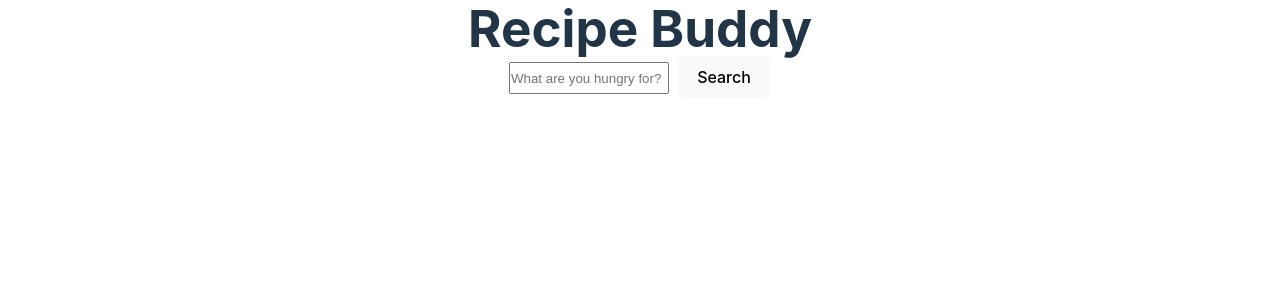
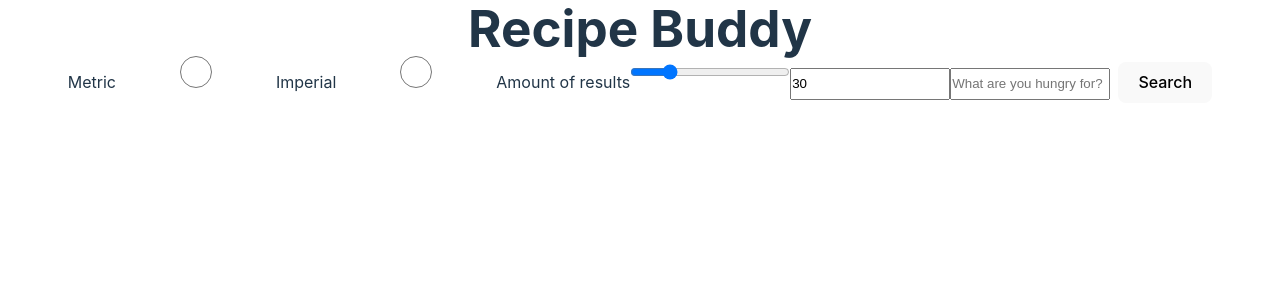
Before and after one commit to adamkumlin/recipe-buddy, a React (Vite) app in the folder recipe-buddy/: page / in a window 1280 px wide. Shown: the top 300 px of the page. Built offline with nearby package versions, Linux system fonts and the light colour scheme.

Commit message:
rename types, add results amount feature

```diff
--- a/recipe-buddy/src/App.tsx
+++ b/recipe-buddy/src/App.tsx
@@ -1,20 +1,23 @@
 import Header from "./components/Header";
 import "./App.css";
 import SearchBar from "./components/SearchBar";
-import React, { useState } from "react";
+import { useState } from "react";
 import RecipeList from "./components/RecipeList";
-import type RecipeT from "./types/RecipeT";
+import type Recipe from "./types/Recipe";
+import type Unit from "./types/Unit";
 
 const App: React.FC = () => {
   const [query, setQuery] = useState<string>("");
-  const [data, setData] = useState<RecipeT[]>([]);
-  const uri = `https://api.edamam.com/search?q=${query}&to=30&app_id=dc16785e&app_key=51a3c7a8caa9e47cc8cfeedfabd62559&diet=low-carb`;
+  const [units, setUnits] = useState<Unit>("metric");
+  const [data, setData] = useState<Recipe[]>([]);
+  const [resultsAmount, setResultsAmount] = useState<number>(30);
+  const uri = `https://api.edamam.com/search?q=${query}&to=${resultsAmount}&app_id=dc16785e&app_key=51a3c7a8caa9e47cc8cfeedfabd62559&diet=low-carb`;
 
   function search(): void {
     fetch(uri)
       .then(async (response) => await response.json())
       .then((json) => {
-        setData(json.hits as RecipeT[]);
+        setData(json.hits as Recipe[]);
       })
       .catch((error) => {
         console.log(error);
@@ -25,16 +28,17 @@ const App: React.FC = () => {
     <div className="App">
       <Header title="Recipe Buddy" />
       <SearchBar
+        resultsAmount={resultsAmount}
         query={query}
-        onChange={(e) => {
-          setQuery(e.target.value);
-        }}
+        setQuery={setQuery}
+        setUnits={setUnits}
+        setResultsAmount={setResultsAmount}
         buttonLabel="Search"
         onClick={() => {
           search();
         }}
       />
-      <RecipeList recipes={data} />
+      <RecipeList recipes={data}/>
     </div>
   );
 };
--- a/recipe-buddy/src/components/Ingredients.tsx
+++ b/recipe-buddy/src/components/Ingredients.tsx
@@ -1,12 +1,16 @@
-import QuantityT from "../types/QuantityT";
+import type Quantity from "../types/Quantity";
+import type Unit from "../types/Unit";
 
 interface IngredientsProps {
-  quantities: QuantityT[];
+  quantities: Quantity[];
+  units: Unit;
 }
 
-const Ingredients: React.FC<IngredientsProps> = ({ quantities }) => {
+const Ingredients: React.FC<IngredientsProps> = ({ quantities, units }) => {
   const ingredients: string[] = [];
 
+  function convertUnits(quantites: Quantity[], units: Unit): Quantity[] {
+    if (units === "metric") {
       for (let i = 0; i < quantities.length; i++) {
         if (quantities[i].measure === "cup") {
           const newQuantity: number = Math.round(2.366 * quantities[i].quantity);
@@ -21,13 +25,62 @@ const Ingredients: React.FC<IngredientsProps> = ({ quantities }) => {
           quantities[i].quantity = newQuantity;
           quantities[i].measure = "gram";
         }
-    ingredients.push(
-      `${quantities[i].food} - ${quantities[i].quantity} ${
-        quantities[i].measure != "<unit>" && quantities[i].measure != null
-          ? quantities[i].measure
-          : ""
-      }`
+      }
+    } else if (units === "imperial") {
+      for (let i = 0; i < quantities.length; i++) {
+        if (quantities[i].measure === "cup") {
+          const newQuantity: number = Math.round(
+            2.366 * quantities[i].quantity
           );
+          quantities[i].quantity = newQuantity;
+          quantities[i].measure = "deciliter";
+        } else if (quantities[i].measure === "pound") {
+          const newQuantity: number = Math.round(
+            435.6 * quantities[i].quantity
+          );
+          quantities[i].quantity = newQuantity;
+          quantities[i].measure = "gram";
+        } else if (quantities[i].measure === "ounce") {
+          const newQuantity: number = Math.round(
+            28.35 * quantities[i].quantity
+          );
+          quantities[i].quantity = newQuantity;
+          quantities[i].measure = "gram";
+        }
+      }
+    }
+    return quantites;
+  }
+
+    function formatQuantities(quantites: Quantity[]): string[] {
+      let ingredient: string = "";
+
+      for (let i = 0; i < quantites.length; i++) {
+        if (quantities[i].food) {
+          const firstLetter: string = quantities[i].food
+            .slice(0, 1)
+            .toUpperCase();
+          const restOfWord: string = quantities[i].food.slice(1);
+          ingredient = firstLetter + restOfWord;
+        }
+
+        if (quantities[i].quantity > 0) {
+          ingredient += " - " + quantities[i].quantity;
+
+          if (
+            quantities[i].measure != "<unit>" &&
+            quantities[i].measure != null
+          ) {
+            ingredient +=
+              " " +
+              quantities[i].measure +
+              (quantities[i].quantity > 1 ? "s" : "");
+          }
+        }
+      }
+
+      ingredients.push(ingredient);
+      return ingredients;
     }
 
   const startsOpen: boolean = ingredients.length < 13;
@@ -44,6 +97,6 @@ const Ingredients: React.FC<IngredientsProps> = ({ quantities }) => {
       </details>
     </div>
   );
-};
+}
 
 export default Ingredients;
--- a/recipe-buddy/src/components/RecipeList.tsx
+++ b/recipe-buddy/src/components/RecipeList.tsx
@@ -1,14 +1,14 @@
 import { useState } from "react";
 import RecipeResult from "./RecipeResult";
 import RecipeComponent from "./Recipe";
-import type RecipeT from "../types/RecipeT";
+import type Recipe from "../types/Recipe";
 
 interface RecipeListProps {
-  recipes: RecipeT[];
+  recipes: Recipe[];
 }
 
 const RecipeList: React.FC<RecipeListProps> = ({ recipes }) => {
-  const [activeRecipe, setActiveRecipe] = useState<RecipeT | null>(null);
+  const [activeRecipe, setActiveRecipe] = useState<Recipe | null>(null);
 
   return (
     <div className="RecipeList">
--- a/recipe-buddy/src/components/RecipeResult.tsx
+++ b/recipe-buddy/src/components/RecipeResult.tsx
@@ -1,13 +1,13 @@
 import Time from "./Time";
-import RecipeT from "../types/RecipeT";
-import QuantityT from "../types/QuantityT";
+import type Recipe from "../types/Recipe";
+import type Quantity from "../types/Quantity";
 
 interface RecipeResultProps {
   title: string;
-  ingredientQuantities: QuantityT[];
+  ingredientQuantities: Quantity[];
   image: string;
   time: string | null;
-  setActiveRecipe: React.Dispatch<React.SetStateAction<RecipeT | null>>;
+  setActiveRecipe: React.Dispatch<React.SetStateAction<Recipe | null>>;
 }
 
 const RecipeResult: React.FC<RecipeResultProps> = ({
@@ -17,7 +17,7 @@ const RecipeResult: React.FC<RecipeResultProps> = ({
   time,
   setActiveRecipe,
 }) => {
-  const recipe: RecipeT = { title, ingredientQuantities, image, time };
+  const recipe: Recipe = { title, ingredientQuantities, image, time };
 
   return (
     <div className="RecipeResult" onClick={() => setActiveRecipe(recipe)}>
--- a/recipe-buddy/src/components/SearchBar.tsx
+++ b/recipe-buddy/src/components/SearchBar.tsx
@@ -1,23 +1,70 @@
-import { ChangeEventHandler } from "react";
-
+import type Unit from "../types/Unit";
 interface SearchBarProps {
   query: string;
-  onChange: ChangeEventHandler<HTMLInputElement>;
+  setQuery: React.Dispatch<React.SetStateAction<string>>;
   buttonLabel: string;
   onClick: () => void;
+  setUnits: React.Dispatch<React.SetStateAction<Unit>>;
+  setResultsAmount: React.Dispatch<React.SetStateAction<number>>;
+  resultsAmount: number;
 }
 
 const SearchBar: React.FC<SearchBarProps> = ({
   query,
-  onChange,
+  setQuery,
+  setUnits,
+  setResultsAmount,
+  resultsAmount,
   buttonLabel,
   onClick,
 }) => {
+  function validateResultsAmount(value: number): void {
+    if (value >= 10 && value <= 100) {
+      setResultsAmount(value);
+    } else {
+      setResultsAmount(10);
+    }
+  }
+
   return (
     <div className="SearchField">
+      <label>
+        Metric
+        <input
+          type="radio"
+          name="units"
+          onClick={() => setUnits("metric")}
+          value="metric"
+        />
+      </label>
+      <label>
+        Imperial
+        <input
+          type="radio"
+          name="units"
+          onClick={() => setUnits("imperial")}
+          value="imperial"
+        />
+      </label>
+      <label>
+        Amount of results
+        <input
+          type="range"
+          min="10"
+          max="100"
+          value={resultsAmount}
+          onChange={(e) => setResultsAmount(parseInt(e.target.value))}
+        />
+        <input
+          type="number"
+          value={resultsAmount}
+          onChange={(e) => setResultsAmount(parseInt(e.target.value))}
+          onBlur={(e) => validateResultsAmount(parseInt(e.target.value))}
+        />
+      </label>
       <input
         type="text"
-        onChange={onChange}
+        onChange={(e) => setQuery(e.target.value)}
         value={query}
         placeholder="What are you hungry for?"
       />
--- a/recipe-buddy/src/types/QuantityT.ts
+++ b/recipe-buddy/src/types/Quantity.ts
@@ -1,4 +1,4 @@
-type QuantityT = {
+type Quantity = {
     food: string;
     foodCategory: string;
     foodId: string;
@@ -9,4 +9,4 @@ type QuantityT = {
     weight: number;
 }
 
-export default QuantityT;
+export default Quantity;
--- /dev/null
+++ b/recipe-buddy/src/types/Unit.ts
@@ -0,0 +1,3 @@
+type Unit = "metric" | "imperial";
+
+export default Unit;
```
Also changed, not shown: recipe-buddy/src/components/Recipe.tsx (+4 -4 lines), recipe-buddy/src/types/Recipe.ts (renamed from recipe-buddy/src/types/RecipeT.ts, +4 -4 lines). Lines whose indentation alone changed are shown as unchanged.
